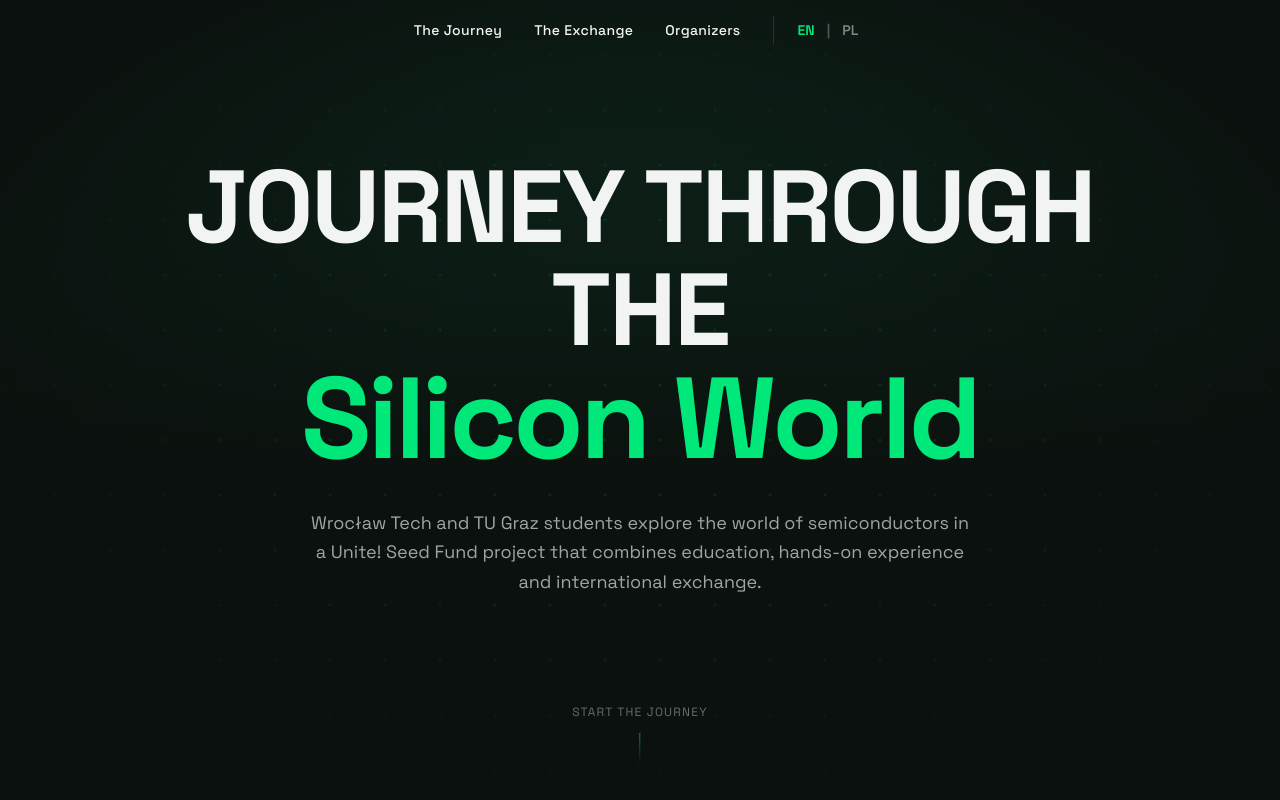
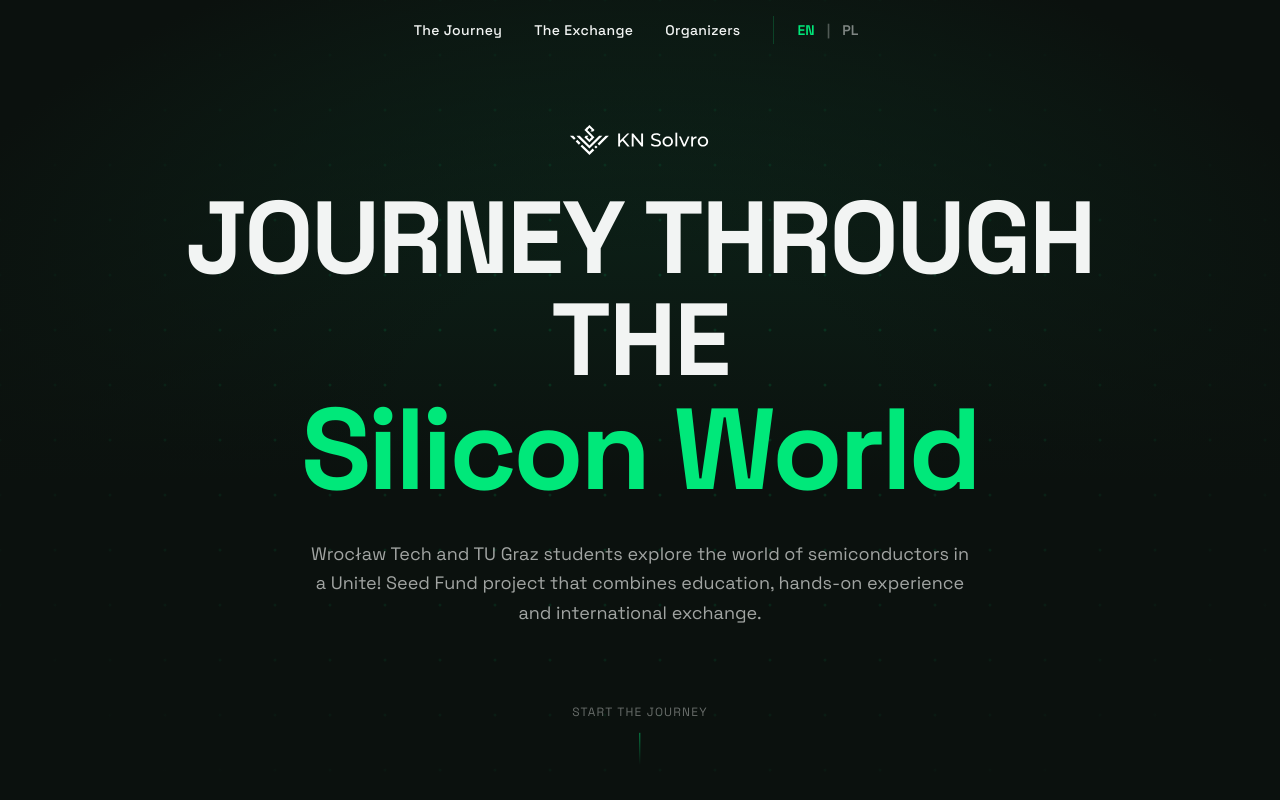
Before and after one commit to Solvro/web-unite-x-graz, a Next.js app: page /en in a window 1280 px wide. Shown: the top 800 px of the page. Built offline with nearby package versions, Linux system fonts and the light colour scheme.

Commit message:
feat: add more solvro

```diff
--- a/components/sections/hero.tsx
+++ b/components/sections/hero.tsx
@@ -2,6 +2,7 @@
 
 import { motion } from "framer-motion";
 import { useTranslations } from "next-intl";
+import Image from "next/image";
 import { useEffect, useRef } from "react";
 
 // ---------- interactive canvas background ----------
@@ -184,6 +185,28 @@ export function Hero() {
       />
 
       <div className="relative z-10 mx-auto max-w-5xl px-6 text-center">
+        <motion.div
+          initial={{ opacity: 0, y: -20 }}
+          animate={{ opacity: 1, y: 0 }}
+          transition={{ duration: 0.7 }}
+          className="mx-auto mb-12 flex w-fit flex-col items-center gap-2 sm:flex-row sm:gap-3 lg:mb-8"
+        >
+          <a
+            href="https://solvro.pwr.edu.pl"
+            target="_blank"
+            rel="noopener noreferrer"
+            className="transition-opacity hover:opacity-80"
+          >
+            <Image
+              src="/logos/solvro.svg"
+              alt="KN Solvro"
+              width={140}
+              height={40}
+              className="object-contain"
+            />
+          </a>
+        </motion.div>
+
         <h1 className="leading-none font-bold">
           {/* Title line 1 */}
           <motion.span
```
